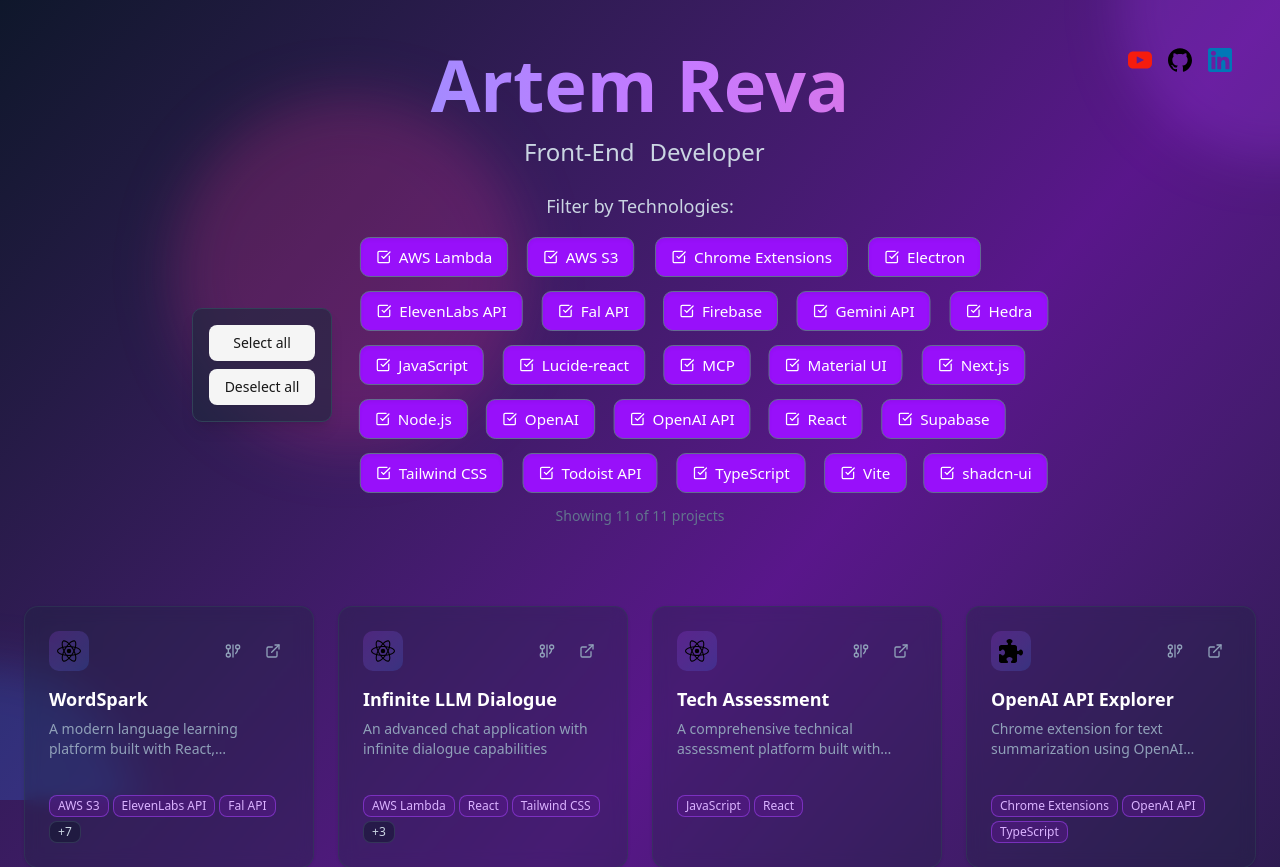
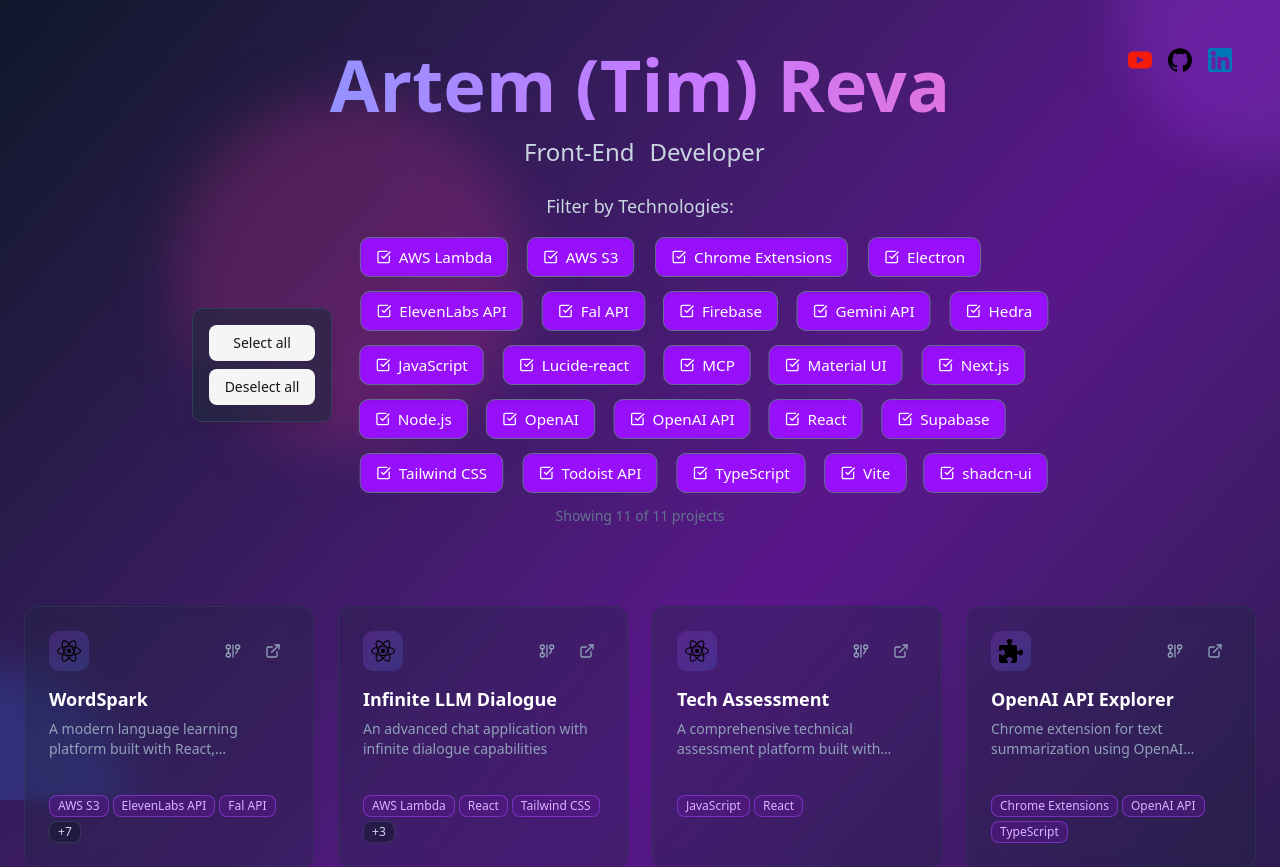
Before and after one commit to artemu78/developer-portfolio, a React (Vite) app: page / in a window 1280 px wide. Shown: the top 867 px of the page. Built offline with nearby package versions, Linux system fonts and the light colour scheme.

Commit message:
fix: update header name to include preferred name

```diff
--- a/src/components/Header.jsx
+++ b/src/components/Header.jsx
@@ -91,7 +91,7 @@
       <SocialLinks />
       <div className="mb-8">
         <h1 className="text-5xl md:text-7xl font-bold bg-gradient-to-r from-blue-400 via-purple-400 to-pink-400 bg-clip-text text-transparent mb-4 animate-fade-in">
-          Artem Reva
+          Artem (Tim) Reva
         </h1>
         <p className="text-xl md:text-2xl text-slate-300 mb-6 animate-fade-in-delay">
           <span
```
